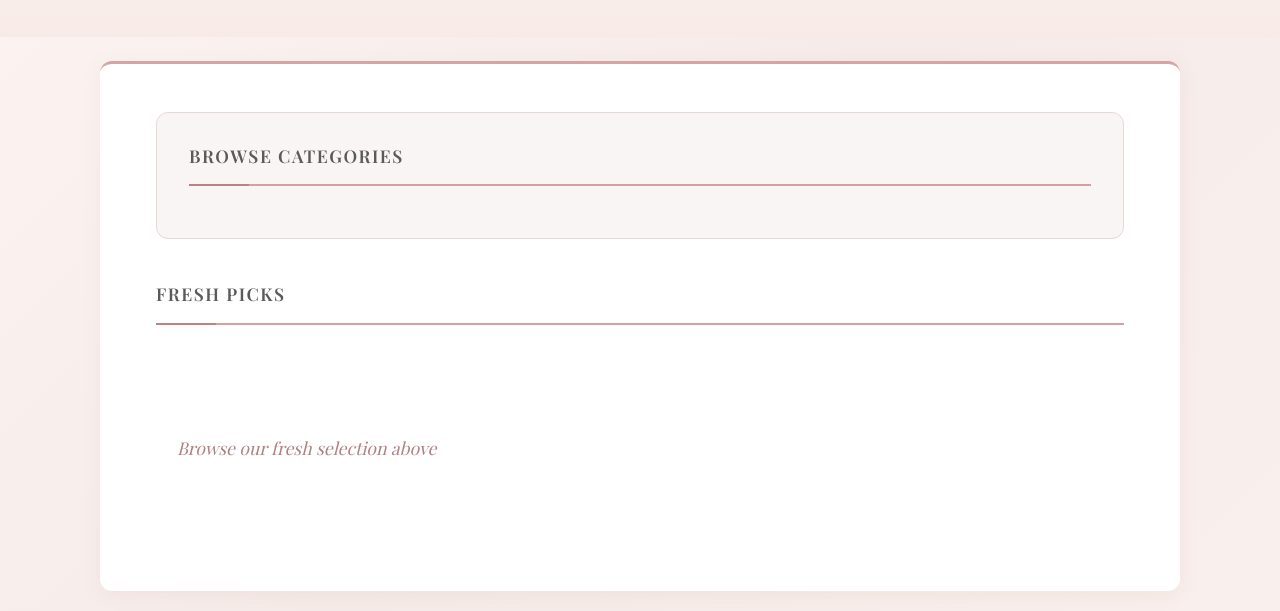
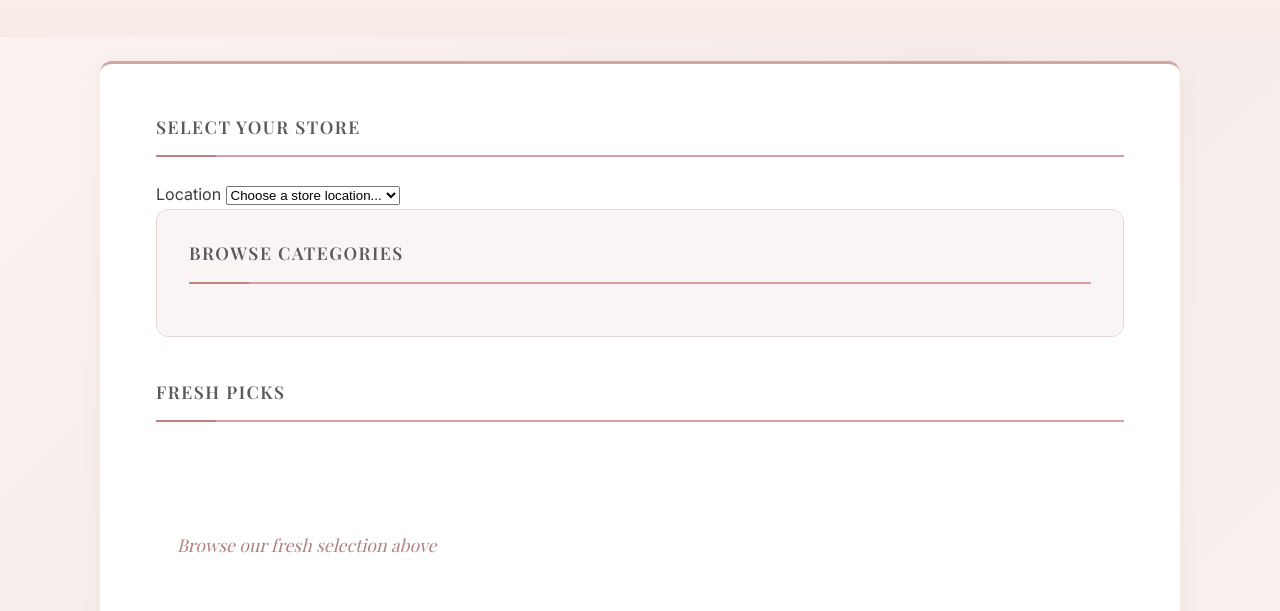
Before and after one commit to GurleenKSahota/cloud-customer-website-, a plain HTML site: page web/index.html in a window 1280 px wide. Shown: the part 189-800 px from the top of the page. Drawn offline with nearby package versions, Linux system fonts and the light colour scheme; no server answers.

Commit message:
Add store selector to frontend

```diff
--- a/web/index.html
+++ b/web/index.html
@@ -14,6 +14,17 @@
 	</header>
 	<div class="container">
 		<main>
+			<section id="store-selector">
+				<h2>Select Your Store</h2>
+				<div id="store-selection">
+					<div class="dropdown-group">
+						<label for="store-select">Location</label>
+						<select id="store-select">
+							<option value="">Choose a store location...</option>
+						</select>
+					</div>
+				</div>
+			</section>
 			<section id="filters">
 				<h2>Browse Categories</h2>
 				<div id="category-filters"></div>
```
